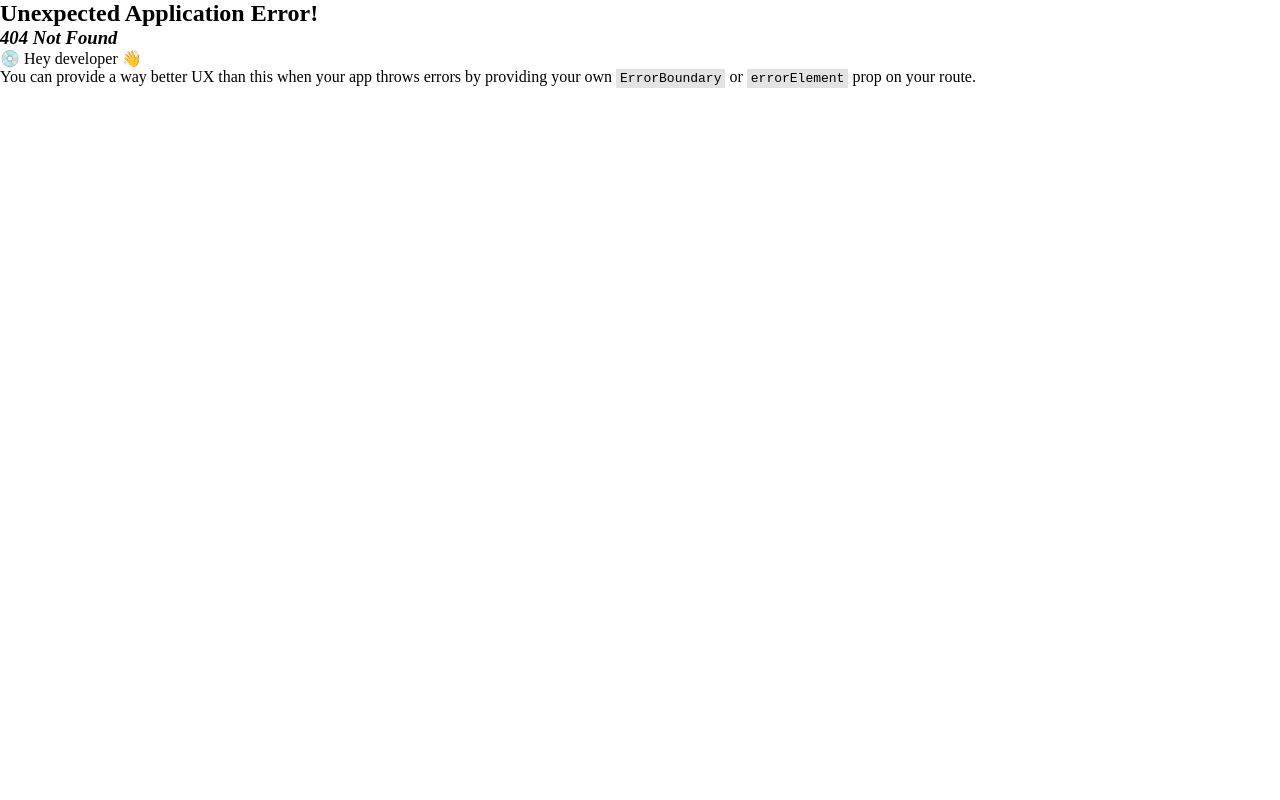
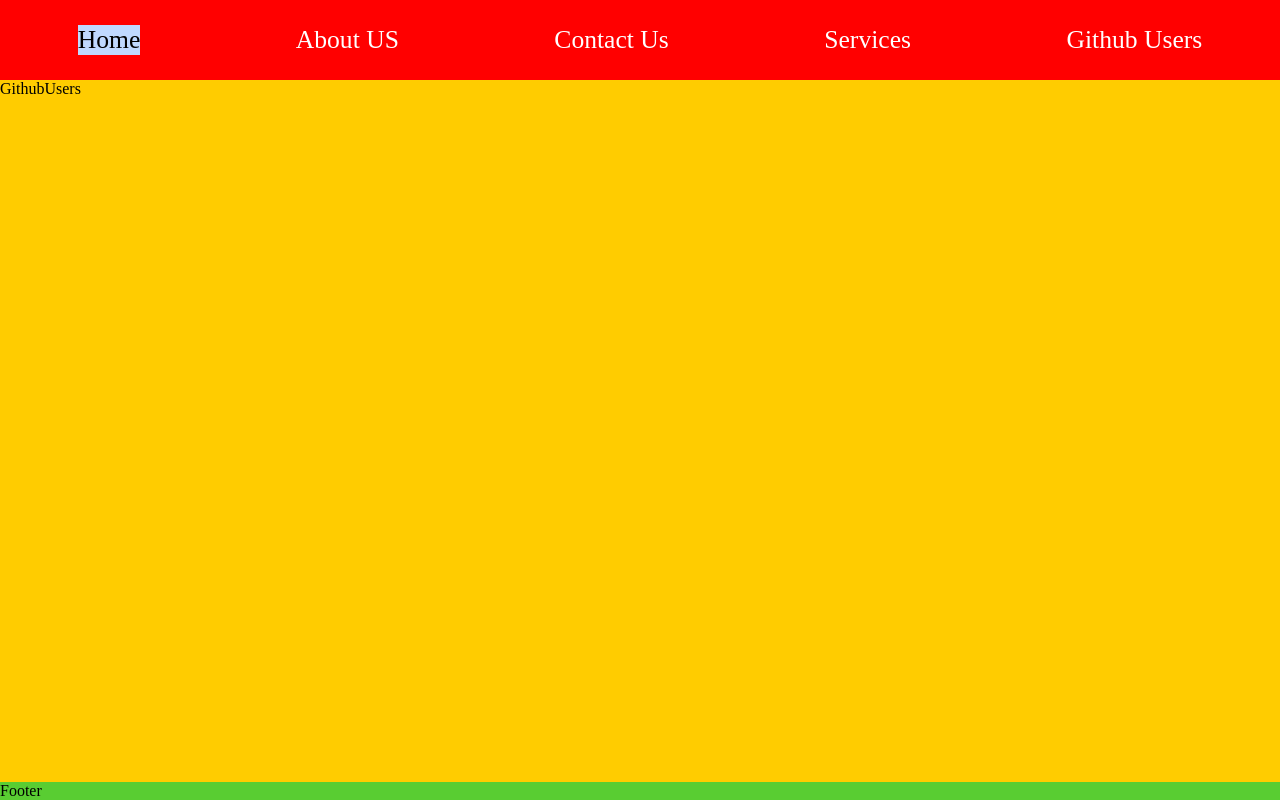
Before and after one commit to Codekazuki/hta-react-router, a React (Vite) app: page /githubusers in a window 1280 px wide. Before the commit this address had no page. Built offline with nearby package versions, Linux system fonts and the light colour scheme.

Commit message:
react router dom

```diff
--- a/src/component/Navbar.jsx
+++ b/src/component/Navbar.jsx
@@ -9,6 +9,7 @@ const Navbar = () => {
       <NavLink to='about'>About US</NavLink>
       <NavLink to='contactus'>Contact Us</NavLink>
       <NavLink to='service'>Services</NavLink>
+      <NavLink to='githubusers'>Github Users</NavLink>
     </div>
   );
 };
--- /dev/null
+++ b/src/pages/GithubUsers.jsx
@@ -0,0 +1,5 @@
+const GithubUsers = () => {
+  return <div>GithubUsers</div>;
+};
+
+export default GithubUsers;
--- a/src/pages/index.js
+++ b/src/pages/index.js
@@ -3,3 +3,4 @@ export { default as Contactus } from "./Contactus";
 export { default as Home } from "./Home";
 export { default as HomeLayOut } from "./HomeLayOut";
 export { default as Service } from "./Service";
+export { default as GithubUsers } from "./GithubUsers";
```
Also changed, not shown: src/App.jsx (+12 -1 lines).
